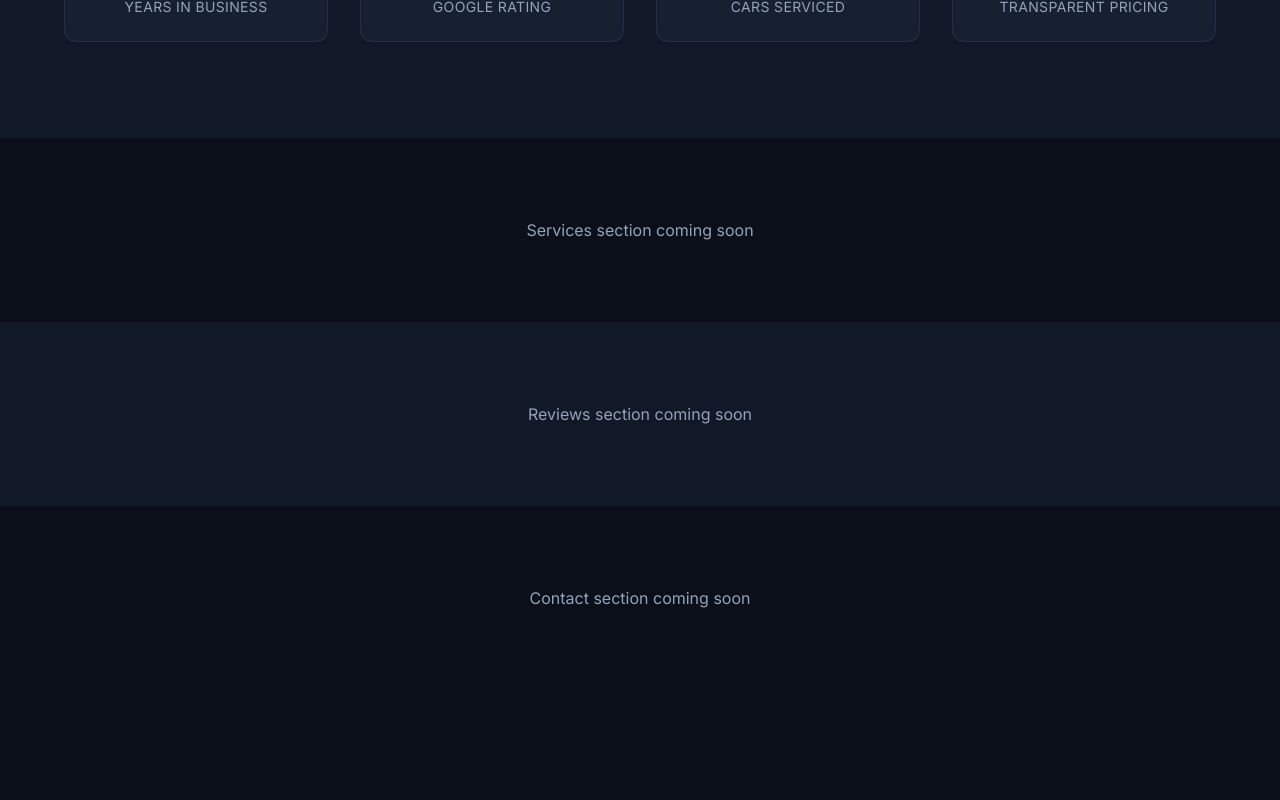
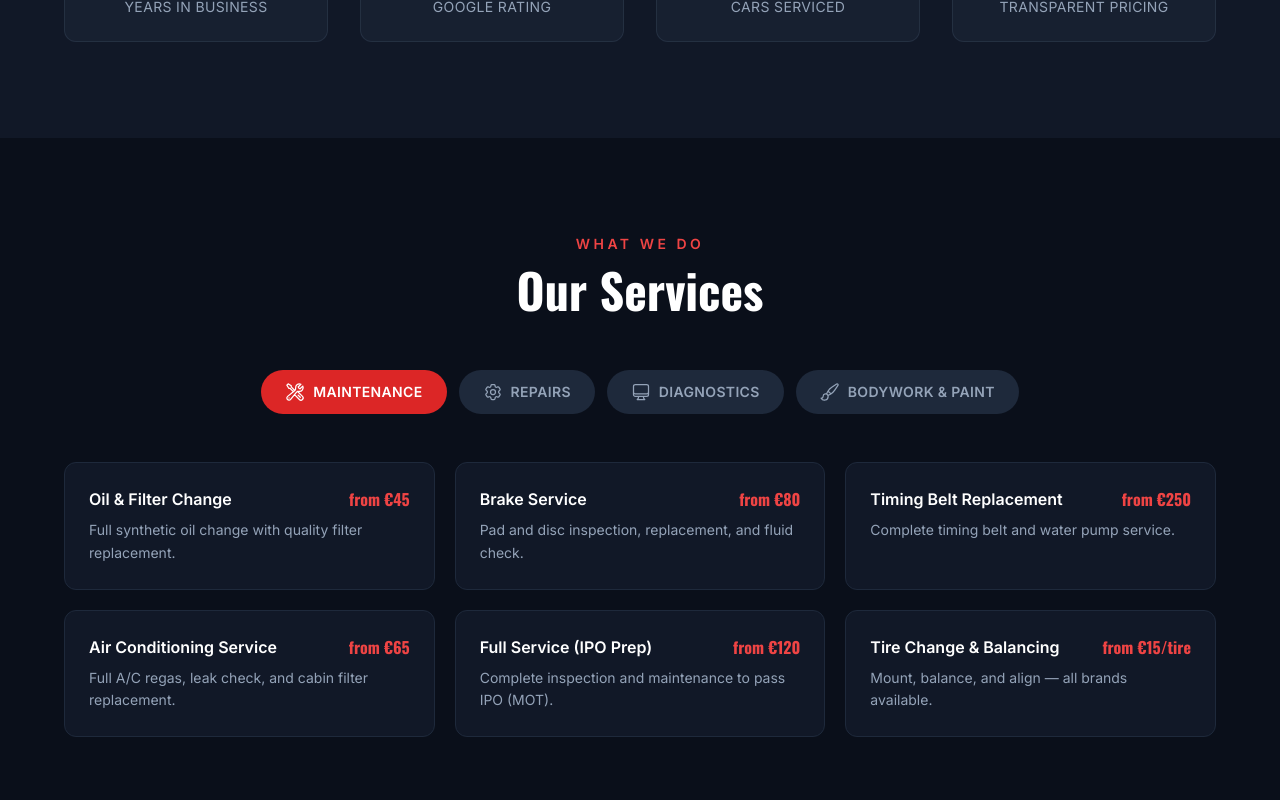
Before and after one commit to JoaoGuimaraes22/Mechanic, a Next.js app: page /en in a window 1280 px wide. Shown: the part 1600-2400 px from the top of the page. Before the commit the page ends 2290 px from the top, so only its background shows below. Built offline with nearby package versions, Linux system fonts and the light colour scheme.

Commit message:
Services

```diff
--- a/app/[locale]/page.tsx
+++ b/app/[locale]/page.tsx
@@ -4,6 +4,7 @@ import type { Locale } from "../../i18n-config";
 import Navbar from "../components/Navbar/Navbar";
 import HeroContent from "../components/HeroContent/HeroContent";
 import About from "../components/About/About";
+import Services from "../components/Services/Services";
 
 type Props = {
   params: Promise<{ locale: string }>;
@@ -36,12 +37,7 @@ export default async function Home({ params }: Props) {
 
       <About dict={dict.about} />
 
-      {/* Services — coming next */}
-      <section id="services" className="py-20 px-5 bg-slate-950">
-        <p className="text-center text-slate-400">
-          Services section coming soon
-        </p>
-      </section>
+      <Services dict={dict.services} />
 
       {/* Reviews — coming next */}
       <section id="reviews" className="py-20 px-5 bg-slate-900">
--- /dev/null
+++ b/app/components/Services/Services.tsx
@@ -0,0 +1,196 @@
+"use client";
+
+import { useEffect, useRef, useState } from "react";
+
+type ServiceItem = {
+  name: string;
+  description: string;
+  price: string;
+};
+
+type ServicesDict = {
+  label: string;
+  title: string;
+  categories: Record<string, string>;
+  items: Record<string, ServiceItem[]>;
+};
+
+type Props = {
+  dict: ServicesDict;
+};
+
+export default function Services({ dict }: Props) {
+  const categoryKeys = Object.keys(dict.categories);
+  const [activeTab, setActiveTab] = useState(categoryKeys[0]);
+  const [visible, setVisible] = useState(false);
+  const sectionRef = useRef<HTMLElement>(null);
+  const tabsRef = useRef<HTMLDivElement>(null);
+
+  useEffect(() => {
+    const observer = new IntersectionObserver(
+      ([entry]) => {
+        if (entry.isIntersecting) setVisible(true);
+      },
+      { threshold: 0.1 },
+    );
+    if (sectionRef.current) observer.observe(sectionRef.current);
+    return () => observer.disconnect();
+  }, []);
+
+  // Scroll active tab into view on mobile
+  useEffect(() => {
+    if (!tabsRef.current) return;
+    const activeButton = tabsRef.current.querySelector(
+      '[data-active="true"]',
+    ) as HTMLElement;
+    if (activeButton) {
+      activeButton.scrollIntoView({
+        behavior: "smooth",
+        block: "nearest",
+        inline: "center",
+      });
+    }
+  }, [activeTab]);
+
+  // Category icons
+  const icons: Record<string, React.ReactNode> = {
+    maintenance: (
+      <svg
+        className="w-5 h-5"
+        fill="none"
+        stroke="currentColor"
+        viewBox="0 0 24 24"
+        strokeWidth={1.5}
+      >
+        <path
+          strokeLinecap="round"
+          strokeLinejoin="round"
+          d="M11.42 15.17L17.25 21A2.652 2.652 0 0021 17.25l-5.877-5.877M11.42 15.17l2.496-3.03c.317-.384.74-.626 1.208-.766M11.42 15.17l-4.655 5.653a2.548 2.548 0 11-3.586-3.586l6.837-5.63m5.108-.233c.55-.164 1.163-.188 1.743-.14a4.5 4.5 0 004.486-6.336l-3.276 3.277a3.004 3.004 0 01-2.25-2.25l3.276-3.276a4.5 4.5 0 00-6.336 4.486c.091 1.076-.071 2.264-.904 2.95l-.102.085m-1.745 1.437L5.909 7.5H4.5L2.25 3.75l1.5-1.5L7.5 4.5v1.409l4.26 4.26m-1.745 1.437l1.745-1.437m6.615 8.206L15.75 15.75M4.867 19.125h.008v.008h-.008v-.008z"
+        />
+      </svg>
+    ),
+    repair: (
+      <svg
+        className="w-5 h-5"
+        fill="none"
+        stroke="currentColor"
+        viewBox="0 0 24 24"
+        strokeWidth={1.5}
+      >
+        <path
+          strokeLinecap="round"
+          strokeLinejoin="round"
+          d="M9.594 3.94c.09-.542.56-.94 1.11-.94h2.593c.55 0 1.02.398 1.11.94l.213 1.281c.063.374.313.686.645.87.074.04.147.083.22.127.325.196.72.257 1.075.124l1.217-.456a1.125 1.125 0 011.37.49l1.296 2.247a1.125 1.125 0 01-.26 1.431l-1.003.827c-.293.241-.438.613-.43.992a7.723 7.723 0 010 .255c-.008.378.137.75.43.991l1.004.827c.424.35.534.955.26 1.43l-1.298 2.247a1.125 1.125 0 01-1.369.491l-1.217-.456c-.355-.133-.75-.072-1.076.124a6.47 6.47 0 01-.22.128c-.331.183-.581.495-.644.869l-.213 1.281c-.09.543-.56.94-1.11.94h-2.594c-.55 0-1.019-.398-1.11-.94l-.213-1.281c-.062-.374-.312-.686-.644-.87a6.52 6.52 0 01-.22-.127c-.325-.196-.72-.257-1.076-.124l-1.217.456a1.125 1.125 0 01-1.369-.49l-1.297-2.247a1.125 1.125 0 01.26-1.431l1.004-.827c.292-.24.437-.613.43-.991a6.932 6.932 0 010-.255c.007-.38-.138-.751-.43-.992l-1.004-.827a1.125 1.125 0 01-.26-1.43l1.297-2.247a1.125 1.125 0 011.37-.491l1.216.456c.356.133.751.072 1.076-.124.072-.044.146-.086.22-.128.332-.183.582-.495.644-.869l.214-1.28z"
+        />
+        <path
+          strokeLinecap="round"
+          strokeLinejoin="round"
+          d="M15 12a3 3 0 11-6 0 3 3 0 016 0z"
+        />
+      </svg>
+    ),
+    diagnostics: (
+      <svg
+        className="w-5 h-5"
+        fill="none"
+        stroke="currentColor"
+        viewBox="0 0 24 24"
+        strokeWidth={1.5}
+      >
+        <path
+          strokeLinecap="round"
+          strokeLinejoin="round"
+          d="M9 17.25v1.007a3 3 0 01-.879 2.122L7.5 21h9l-.621-.621A3 3 0 0115 18.257V17.25m6-12V15a2.25 2.25 0 01-2.25 2.25H5.25A2.25 2.25 0 013 15V5.25m18 0A2.25 2.25 0 0018.75 3H5.25A2.25 2.25 0 003 5.25m18 0V12a2.25 2.25 0 01-2.25 2.25H5.25A2.25 2.25 0 013 12V5.25"
+        />
+      </svg>
+    ),
+    bodywork: (
+      <svg
+        className="w-5 h-5"
+        fill="none"
+        stroke="currentColor"
+        viewBox="0 0 24 24"
+        strokeWidth={1.5}
+      >
+        <path
+          strokeLinecap="round"
+          strokeLinejoin="round"
+          d="M9.53 16.122a3 3 0 00-5.78 1.128 2.25 2.25 0 01-2.4 2.245 4.5 4.5 0 008.4-2.245c0-.399-.078-.78-.22-1.128zm0 0a15.998 15.998 0 003.388-1.62m-5.043-.025a15.994 15.994 0 011.622-3.395m3.42 3.42a15.995 15.995 0 004.764-4.648l3.876-5.814a1.151 1.151 0 00-1.597-1.597L14.146 6.32a15.996 15.996 0 00-4.649 4.763m3.42 3.42a6.776 6.776 0 00-3.42-3.42"
+        />
+      </svg>
+    ),
+  };
+
+  return (
+    <section
+      id="services"
+      ref={sectionRef}
+      className="py-16 sm:py-24 px-5 sm:px-6 bg-slate-950"
+    >
+      <div
+        className={`mx-auto max-w-6xl transition-all duration-1000 ${
+          visible ? "opacity-100 translate-y-0" : "opacity-0 translate-y-8"
+        }`}
+      >
+        {/* Header */}
+        <p className="text-red-500 uppercase tracking-[0.25em] text-xs sm:text-sm font-semibold mb-3 text-center">
+          {dict.label}
+        </p>
+        <h2
+          className="text-3xl sm:text-4xl md:text-5xl font-bold text-white text-center mb-10 sm:mb-14"
+          style={{ fontFamily: "'Oswald', sans-serif" }}
+        >
+          {dict.title}
+        </h2>
+
+        {/* Category tabs — horizontal scroll on mobile */}
+        <div
+          ref={tabsRef}
+          className="flex gap-2 sm:gap-3 mb-8 sm:mb-10 overflow-x-auto pb-2 sm:justify-center"
+          style={{ WebkitOverflowScrolling: "touch" }}
+        >
+          {categoryKeys.map((key) => (
+            <button
+              key={key}
+              data-active={activeTab === key}
+              onClick={() => setActiveTab(key)}
+              className={`flex items-center gap-2 whitespace-nowrap rounded-full px-5 py-2.5 sm:px-6 sm:py-3 text-sm font-semibold uppercase tracking-wide transition-colors shrink-0 ${
+                activeTab === key
+                  ? "bg-red-600 text-white"
+                  : "bg-slate-800 text-slate-400 hover:text-white hover:bg-slate-700"
+              }`}
+            >
+              {icons[key]}
+              {dict.categories[key]}
+            </button>
+          ))}
+        </div>
+
+        {/* Service cards */}
+        <div className="grid grid-cols-1 sm:grid-cols-2 lg:grid-cols-3 gap-4 sm:gap-5">
+          {dict.items[activeTab]?.map((item, i) => (
+            <div
+              key={`${activeTab}-${i}`}
+              className="rounded-xl bg-slate-900 border border-slate-800 p-5 sm:p-6 hover:border-slate-600 transition-colors"
+            >
+              <div className="flex items-start justify-between gap-3 mb-2">
+                <h3 className="text-white font-semibold text-sm sm:text-base">
+                  {item.name}
+                </h3>
+                <span
+                  className="text-red-500 font-bold text-sm sm:text-base whitespace-nowrap shrink-0"
+                  style={{ fontFamily: "'Oswald', sans-serif" }}
+                >
+                  {item.price}
+                </span>
+              </div>
+              <p className="text-slate-400 text-xs sm:text-sm leading-relaxed">
+                {item.description}
+              </p>
+            </div>
+          ))}
+        </div>
+      </div>
+    </section>
+  );
+}
```
